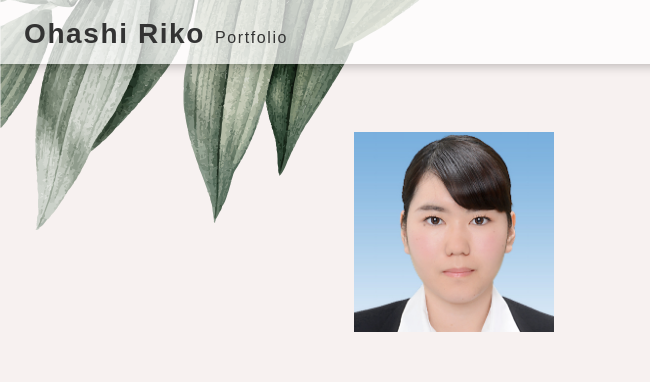
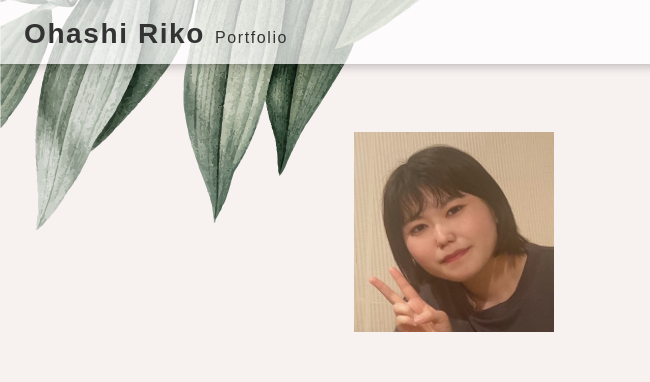
Before and after one commit to riko38407/portfolio-site, a plain HTML site: page index.html in a window 1280 px wide. Shown: the top 382 px of the page, 0-650 px from the left. Drawn offline with nearby package versions, Linux system fonts and the light colour scheme.

Commit message:
画像を変更

```diff
--- a/index.html
+++ b/index.html
@@ -34,7 +34,7 @@
           <div class="firstview__main">
             <div class="firstview__main-pict obj-fit-img">
               <!-- imagesに配置した、プロフィール画像のパスを記載する -->
-              <img src="./images/IMG_38407.JPG">
+              <img src="./images/IMG_2491.JPG">
             </div>
             <div class="firstview__info">
               <h2>
```
Also changed, not shown: images/IMG_2491.JPG (added), images/IMG_38407.JPG (deleted), images/pict-firstview-main.jpg (deleted).
